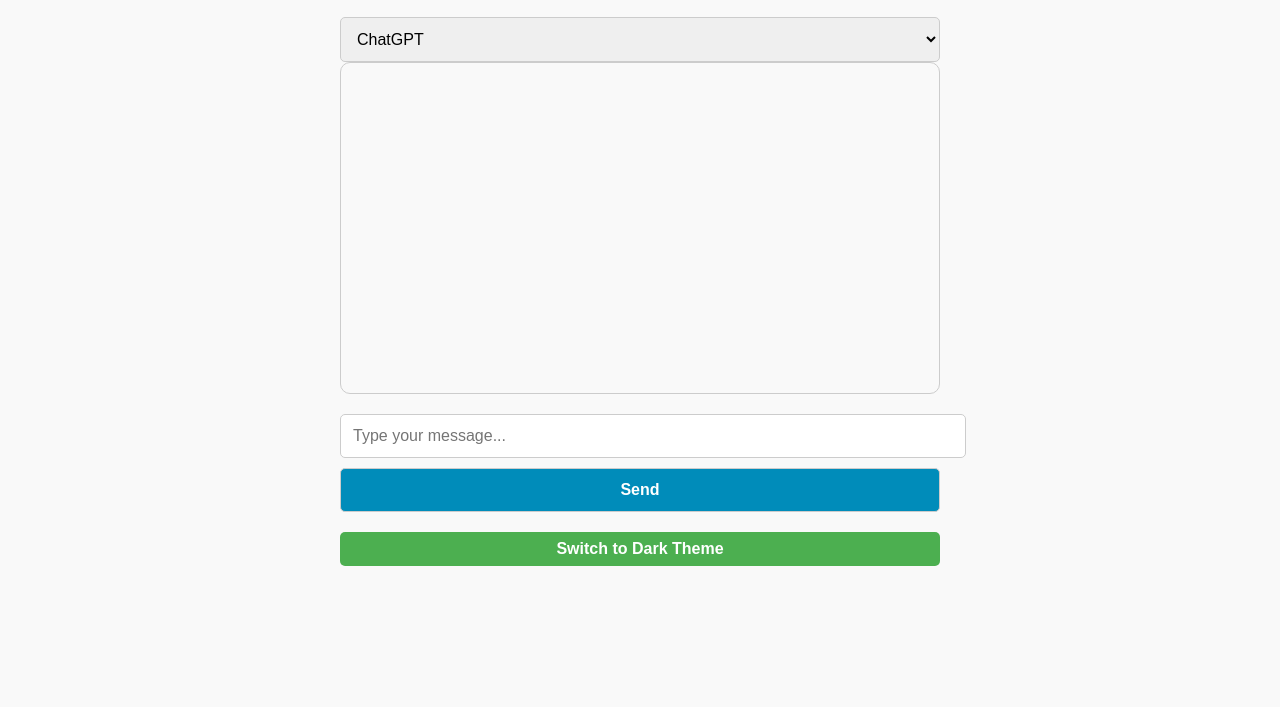
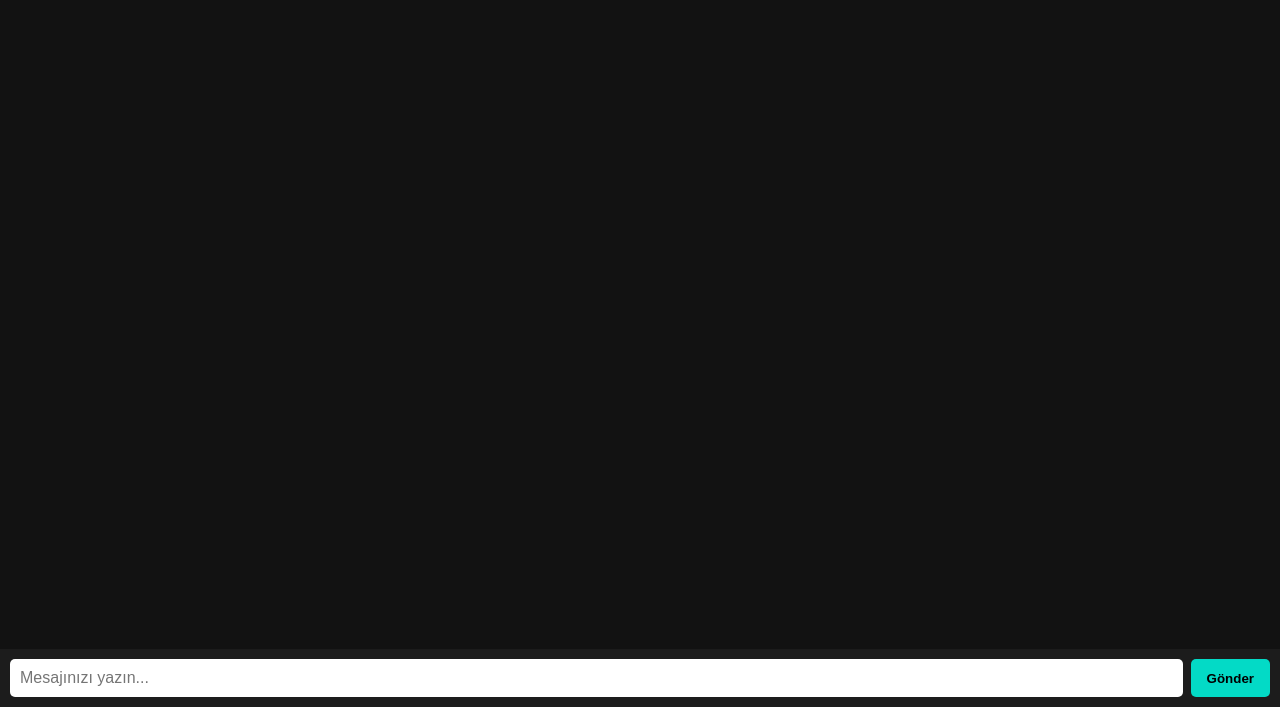
Before and after one commit to Pixejiv/multi-ai-chat, a plain HTML site: page index.html in a window 1280 px wide. Shown: the part 93-800 px from the top of the page. Drawn offline with Linux system fonts and the light colour scheme.

Commit message:
Update index.html

```diff
--- a/index.html
+++ b/index.html
@@ -2,144 +2,92 @@
 <html lang="en">
 <head>
   <meta charset="UTF-8" />
-  <meta name="viewport" content="width=device-width, initial-scale=1, maximum-scale=1, user-scalable=no" />
+  <meta name="viewport" content="width=device-width, initial-scale=1.0, maximum-scale=1.0, user-scalable=no" />
   <title>Multi AI Chat</title>
   <style>
-    /* Temel Stil */
-    body, html {
+    body {
       margin: 0;
-      padding: 0;
-      font-family: 'Arial', sans-serif;
+      font-family: sans-serif;
+      background: #121212;
+      color: #fff;
+      display: flex;
+      flex-direction: column;
+      height: 100vh;
     }
-
-    /* Tema renkleri */
-    :root {
-      --light-bg: #f9f9f9;
-      --light-text: #333;
-      --dark-bg: #2f2f2f;
-      --dark-text: #fff;
-      --primary-color: #4caf50;
-      --button-bg: #008cba;
-      --button-hover-bg: #006f8e;
+    #chat {
+      flex: 1;
+      overflow-y: auto;
+      padding: 16px;
     }
-
-    /* Karşılaştırma teması */
-    body.light-theme {
-      background-color: var(--light-bg);
-      color: var(--light-text);
+    .user, .bot, .error {
+      margin-bottom: 12px;
+      padding: 10px;
+      border-radius: 10px;
+      max-width: 80%;
     }
-
-    body.dark-theme {
-      background-color: var(--dark-bg);
-      color: var(--dark-text);
+    .user { background: #1e88e5; align-self: flex-end; }
+    .bot { background: #333; align-self: flex-start; }
+    .error { background: #c62828; align-self: center; }
+    #input-area {
+      display: flex;
+      padding: 10px;
+      background: #1c1c1c;
     }
-
-    .container {
-      max-width: 600px;
-      margin: auto;
-      padding: 20px;
-      text-align: center;
-    }
-
-    #chatBox {
-      background: var(--light-bg);
-      padding: 15px;
-      min-height: 300px;
-      margin-bottom: 10px;
-      border-radius: 10px;
-      overflow-y: auto;
-      border: 1px solid #ccc;
-      color: var(--light-text);
-    }
-
-    input, button, select {
-      width: 100%;
-      padding: 12px;
-      margin-top: 10px;
-      font-size: 16px;
-      border-radius: 5px;
-      border: 1px solid #ccc;
-    }
-
-    button {
-      background-color: var(--button-bg);
-      color: white;
-      font-weight: bold;
-    }
-
-    button:hover {
-      background-color: var(--button-hover-bg);
-    }
-
-    .theme-toggle {
-      margin-top: 20px;
-      cursor: pointer;
-      padding: 8px 15px;
-      background-color: var(--primary-color);
-      color: white;
+    #user-input {
+      flex: 1;
+      padding: 10px;
       border: none;
       border-radius: 5px;
+      font-size: 16px;
     }
-
-    /* Responsive tasarım */
-    @media (max-width: 600px) {
-      input, button, select {
-        font-size: 14px;
-      }
-      #chatBox {
-        min-height: 250px;
-      }
+    button {
+      margin-left: 8px;
+      padding: 10px 16px;
+      background: #03dac6;
+      border: none;
+      border-radius: 5px;
+      font-weight: bold;
     }
   </style>
 </head>
-<body class="light-theme">
-  <div class="container">
-    <h1>Multi AI Chat</h1>
-    <select id="modelSelect">
-      <option value="chatgpt">ChatGPT</option>
-    </select>
-    <div id="chatBox"></div>
-    <input type="text" id="userInput" placeholder="Type your message..." />
-    <button onclick="sendMessage()">Send</button>
-
-    <!-- Tema Geçiş Butonu -->
-    <button class="theme-toggle" onclick="toggleTheme()">Switch to Dark Theme</button>
+<body>
+  <div id="chat"></div>
+  <div id="input-area">
+    <input id="user-input" type="text" placeholder="Mesajınızı yazın..." />
+    <button onclick="sendMessage()">Gönder</button>
   </div>
 
   <script>
-    // ChatGPT API'ye mesaj gönderme fonksiyonu
     async function sendMessage() {
-      const input = document.getElementById('userInput').value;
-      const model = document.getElementById('modelSelect').value;
-      const chatBox = document.getElementById('chatBox');
+      const userInput = document.getElementById("user-input").value.trim();
+      if (!userInput) return;
 
-      chatBox.innerHTML += `<p><strong>You:</strong> ${input}</p>`;
+      document.getElementById("chat").innerHTML += `<div class="user">You: ${userInput}</div>`;
+      document.getElementById("user-input").value = "";
 
-      const response = await fetch('https://your-backend-url.com/chat.php', {
-        method: 'POST',
-        headers: { 'Content-Type': 'application/json' },
-        body: JSON.stringify({ model, message: input })
-      });
+      try {
+        const response = await fetch("http://kidsstoryai.great-site.net/multi.php", {
+          method: "POST",
+          headers: { "Content-Type": "application/json" },
+          body: JSON.stringify({ message: userInput }),
+        });
 
-      const data = await response.json();
-      chatBox.innerHTML += `<p><strong>AI:</strong> ${data.reply}</p>`;
-      document.getElementById('userInput').value = '';
-    }
+        const data = await response.json();
 
-    // Tema geçişi fonksiyonu
-    function toggleTheme() {
-      const body = document.body;
-      const button = document.querySelector('.theme-toggle');
+        if (data.error) {
+          document.getElementById("chat").innerHTML += `<div class="error">${data.error}</div>`;
+        } else if (Array.isArray(data) && data[0]?.generated_text) {
+          document.getElementById("chat").innerHTML += `<div class="bot">${data[0].generated_text}</div>`;
+        } else {
+          document.getElementById("chat").innerHTML += `<div class="bot">Yanıt alınamadı.</div>`;
+        }
+      } catch (err) {
+        document.getElementById("chat").innerHTML += `<div class="error">Bağlantı hatası</div>`;
+      }
 
-      if (body.classList.contains('light-theme')) {
-        body.classList.remove('light-theme');
-        body.classList.add('dark-theme');
-        button.textContent = 'Switch to Light Theme';
-      } else {
-        body.classList.remove('dark-theme');
-        body.classList.add('light-theme');
-        button.textContent = 'Switch to Dark Theme';
-      }
+      // Scroll en sona
+      const chatDiv = document.getElementById("chat");
+      chatDiv.scrollTop = chatDiv.scrollHeight;
     }
   </script>
 </body>
```
